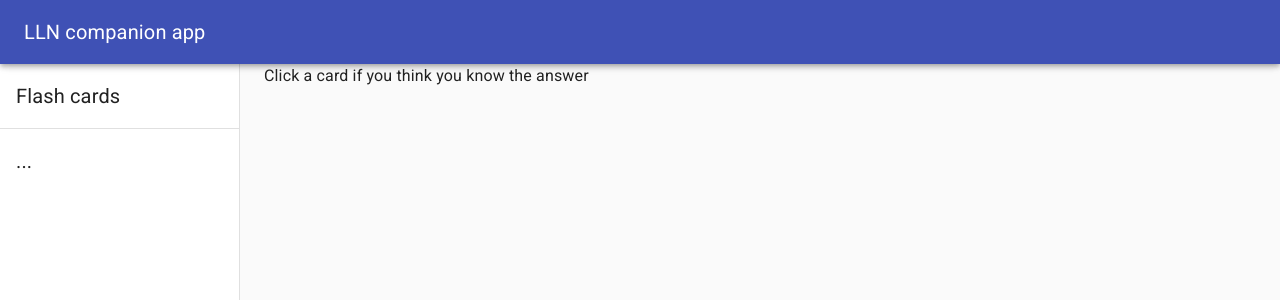
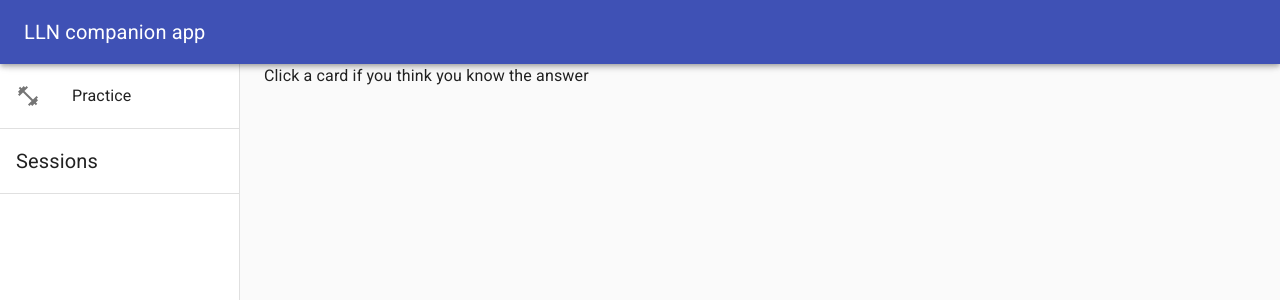
Before and after one commit to 4ools/learning-languages-with-netflix-extension, a React (Create React App) app: page / in a window 1280 px wide. Shown: the top 300 px of the page. Built offline with nearby package versions, Linux system fonts and the light colour scheme.

Commit message:
just messing with the navigation

```diff
--- a/src/components/Navigation/index.js
+++ b/src/components/Navigation/index.js
@@ -7,6 +7,8 @@ import ListItem from '@material-ui/core/ListItem'
 import ListItemIcon from '@material-ui/core/ListItemIcon'
 import ListItemText from '@material-ui/core/ListItemText'
 import CalendarTodayIcon from '@material-ui/icons/CalendarToday'
+import FitnessCenterIcon from '@material-ui/icons/FitnessCenter'
+import DeleteIcon from '@material-ui/icons/Delete'
 import Drawer from '@material-ui/core/Drawer'
 import AppBar from '@material-ui/core/AppBar'
 import useCardDecks from '../hooks/useCardDecks'
@@ -36,31 +38,32 @@ const Navigation = () => {
         <Toolbar />
         <div className={classes.drawerContainer}>
           <List>
+            <ListItem button>
+              <ListItemIcon>
+                <FitnessCenterIcon />
+              </ListItemIcon>
+              <ListItemText primary="Practice" />
+            </ListItem>
+          </List>
+          <Divider />
+          <List>
             <ListItem>
-              <Typography variant="h6">Flash cards</Typography>
+              <Typography variant="h6">Sessions</Typography>
             </ListItem>
+          </List>
+          <Divider />
+          <List>
             {decks.map((deck, index) => (
               <ListItem button key={`card-deck-in-nav-${index}`}>
                 <ListItemIcon>
                   <CalendarTodayIcon />
                 </ListItemIcon>
                 <ListItemText primary={deck.name} />
+                <ListItemIcon>
+                  <DeleteIcon />
+                </ListItemIcon>
               </ListItem>
             ))}
-          </List>
-          <Divider />
-          <List>
-            <ListItem>
-              <Typography variant="h6">...</Typography>
-            </ListItem>
-            {/* {['All mail', 'Trash', 'Spam'].map((text, index) => (
-              <ListItem button key={text}>
-                <ListItemIcon>
-                  {index % 2 === 0 ? <InboxIcon /> : <MailIcon />}
-                </ListItemIcon>
-                <ListItemText primary={text} />
-              </ListItem>
-            ))} */}
           </List>
         </div>
       </Drawer>
```
